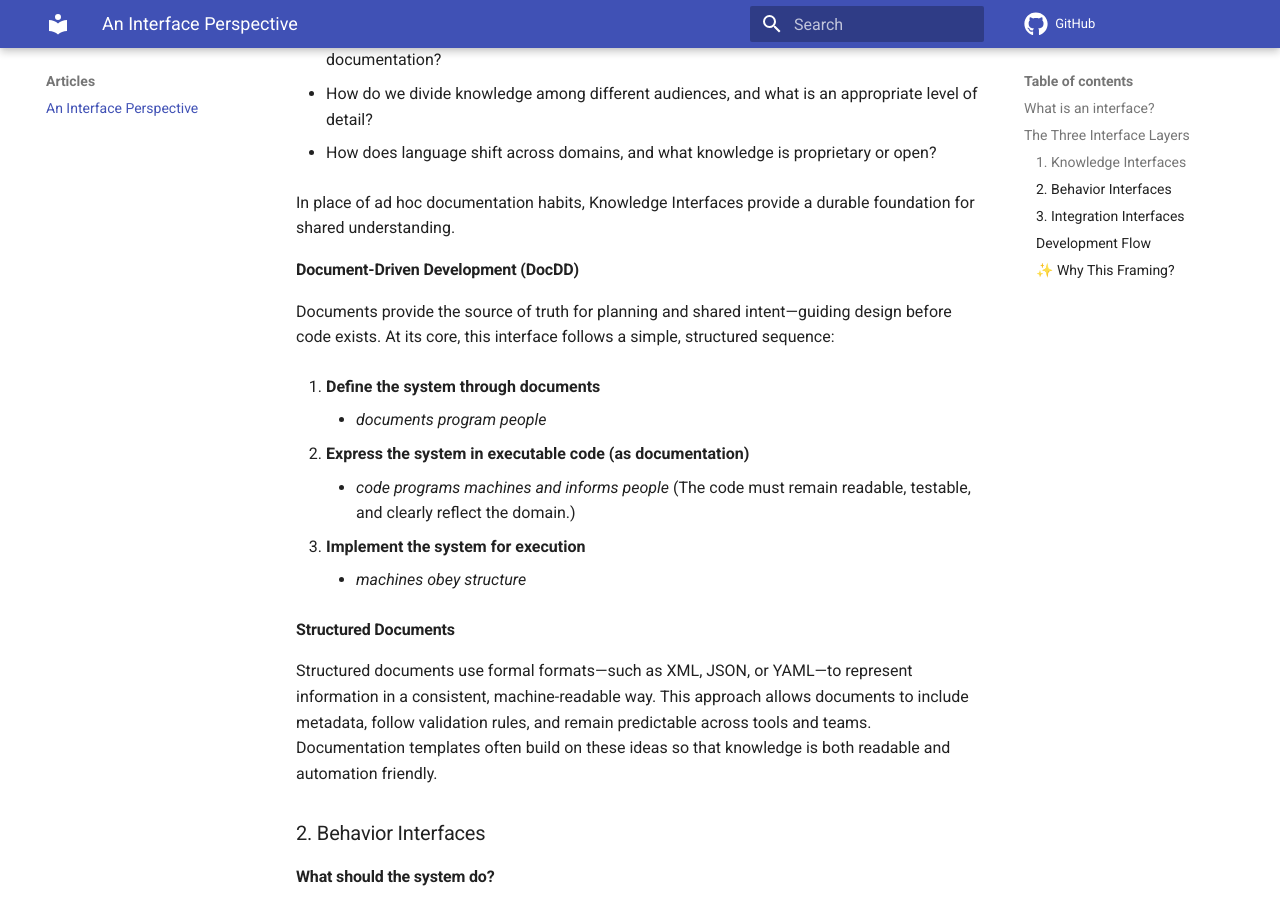
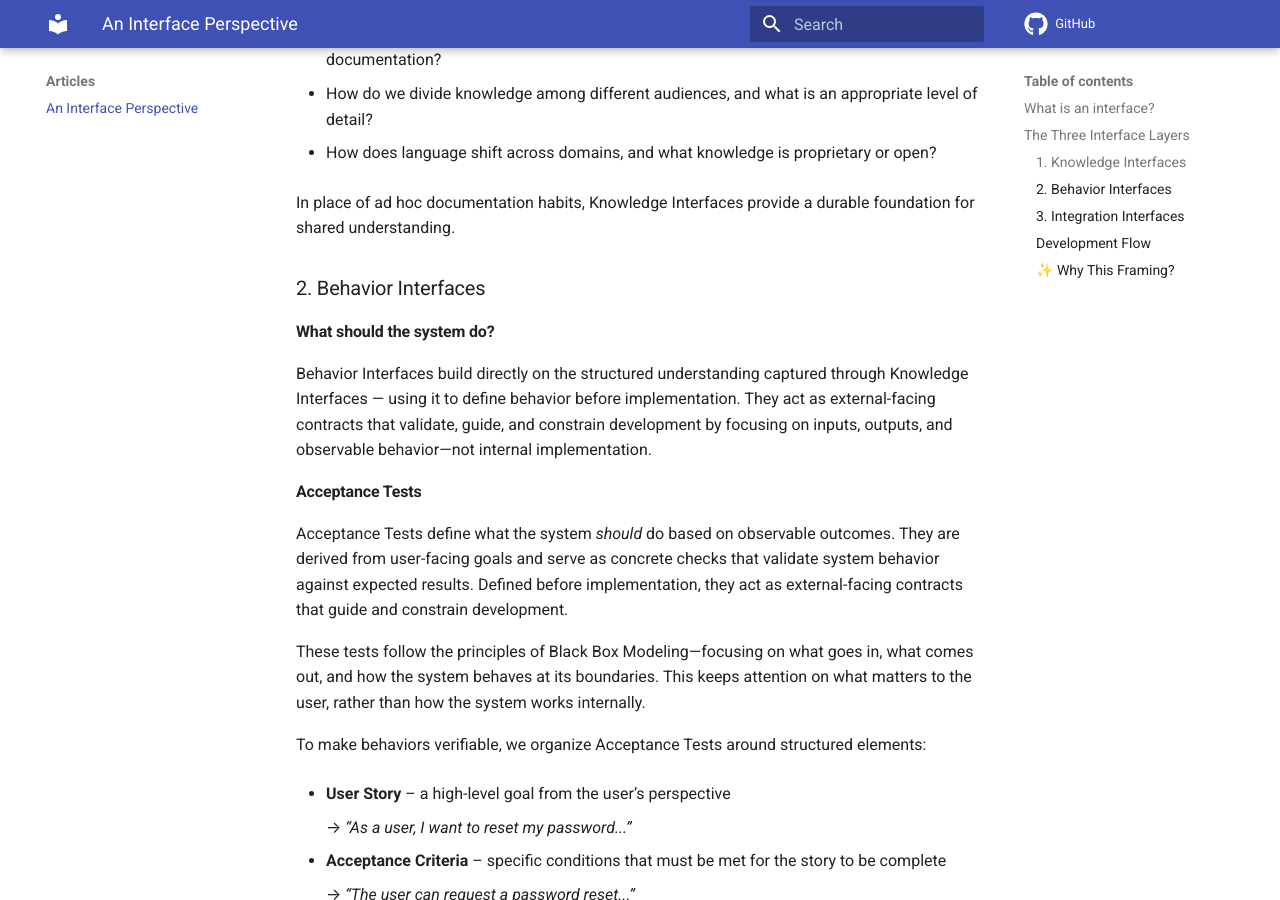
Before and after one commit to gritlabs1/gritlabs, an MkDocs documentation site: the page built from docs/pages/articles/interface-perspective.md, in a window 1280 px wide and 900 px high, scrolled down 2170 px. Built offline with MkDocs 1.6.1 and Material for MkDocs 9.7.7, drawn with Linux system fonts in a browser that asks for light colours; comment, search, counter and statistics services are not loaded.

Commit message:
Remove Document-Driven Development section

```diff
--- a/docs/pages/articles/interface-perspective.md
+++ b/docs/pages/articles/interface-perspective.md
@@ -94,29 +94,6 @@ These interfaces define how understanding is recorded and shared. It starts with
 
 In place of ad hoc documentation habits, Knowledge Interfaces provide a durable foundation for shared understanding.
 
-
-
-#### Document-Driven Development (DocDD)
-  Documents provide the source of truth for planning and shared intent—guiding design before code exists. At its core, this interface follows a simple, structured sequence:
-
-
-1. **Define the system through documents**
-
-	- *documents program people*
-
-2. **Express the system in executable code (as documentation)**
-
-	- *code programs machines and informs people*
-	(The code must remain readable, testable, and clearly reflect the domain.)
-
-3. **Implement the system for execution**
-
-	- *machines obey structure*
-
-#### Structured Documents
-
-
-Structured documents use formal formats—such as XML, JSON, or YAML—to represent information in a consistent, machine-readable way. This approach allows documents to include metadata, follow validation rules, and remain predictable across tools and teams. Documentation templates often build on these ideas so that knowledge is both readable and automation friendly.
 
 
 
```
